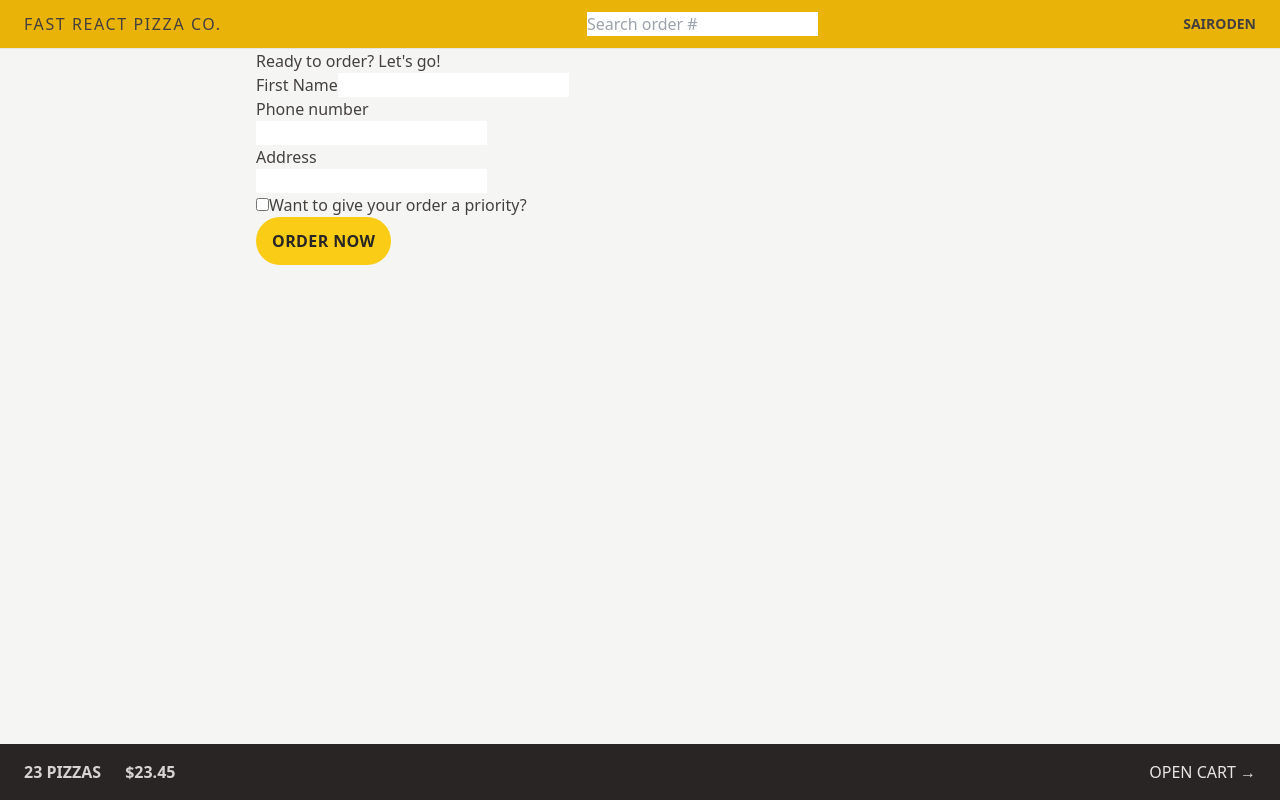
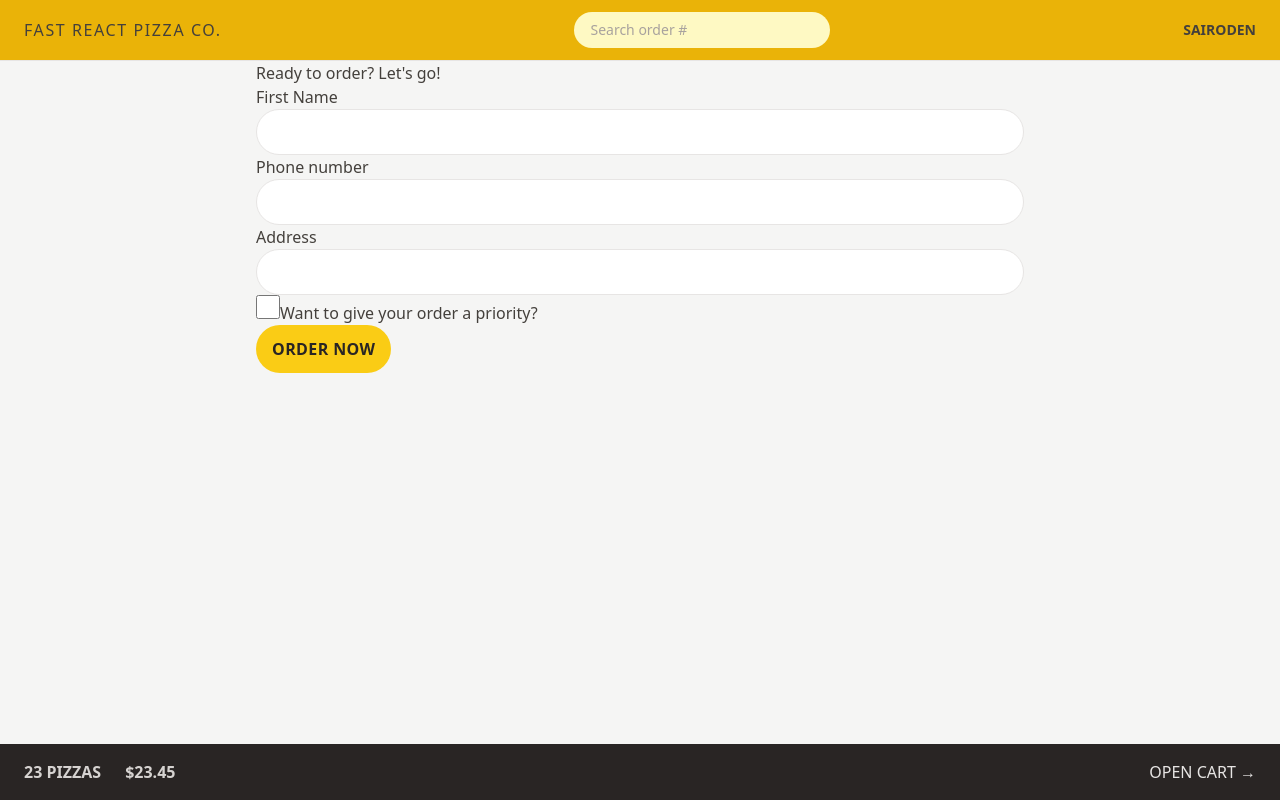
Before and after one commit to Sairoden/pizza, a React (Vite) app: page /order/new in a window 1280 px wide. Built offline with nearby package versions, Linux system fonts and the light colour scheme.

Commit message:
Syle Form

```diff
--- a/src/App.jsx
+++ b/src/App.jsx
@@ -53,4 +53,4 @@
 
 export default App;
 
-// TAILWIND - 8
+// TAILWIND - 11
--- a/src/features/order/CreateOrder.jsx
+++ b/src/features/order/CreateOrder.jsx
@@ -50,13 +50,25 @@
       <Form method="POST">
         <div>
           <label htmlFor="customer">First Name</label>
-          <input type="text" name="customer" id="customer" required />
+          <input
+            className="input"
+            type="text"
+            name="customer"
+            id="customer"
+            required
+          />
         </div>
 
         <div>
           <label htmlFor="phone">Phone number</label>
           <div>
-            <input type="tel" name="phone" id="phone" required />
+            <input
+              className="input"
+              type="tel"
+              name="phone"
+              id="phone"
+              required
+            />
           </div>
           {formErrors?.phone && <p>{formErrors.phone}</p>}
         </div>
@@ -64,12 +76,20 @@
         <div>
           <label htmlFor="address">Address</label>
           <div>
-            <input type="text" name="address" id="address" required />
+            <input
+              className="input"
+              type="text"
+              name="address"
+              id="address"
+              required
+            />
           </div>
         </div>
 
         <div>
           <input
+            className="h-6 w-6 accent-yellow-400 focus:outline-none focus:ring
+          focus:ring-yellow-400 focus:ring-offset-2"
             type="checkbox"
             name="priority"
             id="priority"
--- a/src/features/order/SearchOrder.jsx
+++ b/src/features/order/SearchOrder.jsx
@@ -21,7 +21,8 @@
         type="text"
         placeholder="Search order #"
         value={query}
-        onChange={e => setQuery(e.target.value)}
+        onChange={(e) => setQuery(e.target.value)}
+        className="w-28 rounded-full bg-yellow-100 px-4 py-2 text-sm transition-all duration-300 placeholder:text-stone-400 focus:outline-none focus:ring focus:ring-yellow-500 focus:ring-opacity-50 sm:w-64 sm:focus:w-72"
       />
     </form>
   );
--- a/src/index.css
+++ b/src/index.css
@@ -1,28 +1,50 @@
 @tailwind base;
 @tailwind components;
 @tailwind utilities;
+
+@layer components {
+  .input {
+    @apply w-full rounded-full border border-stone-200 px-4 py-2 text-sm transition-all duration-300 placeholder:text-stone-400 focus:outline-none focus:ring
+     focus:ring-yellow-400 md:px-6 md:py-3;
+  }
+}
 
 /* https://dev.to/afif/i-made-100-css-loaders-for-your-next-project-4eje */
 .loader {
   width: 45px;
   aspect-ratio: 0.75;
   --c: no-repeat linear-gradient(#333 0 0);
-  background: var(--c) 0% 50%, var(--c) 50% 50%, var(--c) 100% 50%;
+  background:
+    var(--c) 0% 50%,
+    var(--c) 50% 50%,
+    var(--c) 100% 50%;
   background-size: 20% 50%;
   animation: loading 1s infinite linear;
 }
 
 @keyframes loading {
   20% {
-    background-position: 0% 0%, 50% 50%, 100% 50%;
+    background-position:
+      0% 0%,
+      50% 50%,
+      100% 50%;
   }
   40% {
-    background-position: 0% 100%, 50% 0%, 100% 50%;
+    background-position:
+      0% 100%,
+      50% 0%,
+      100% 50%;
   }
   60% {
-    background-position: 0% 50%, 50% 100%, 100% 0%;
+    background-position:
+      0% 50%,
+      50% 100%,
+      100% 0%;
   }
   80% {
-    background-position: 0% 50%, 50% 50%, 100% 100%;
+    background-position:
+      0% 50%,
+      50% 50%,
+      100% 100%;
   }
 }
```
